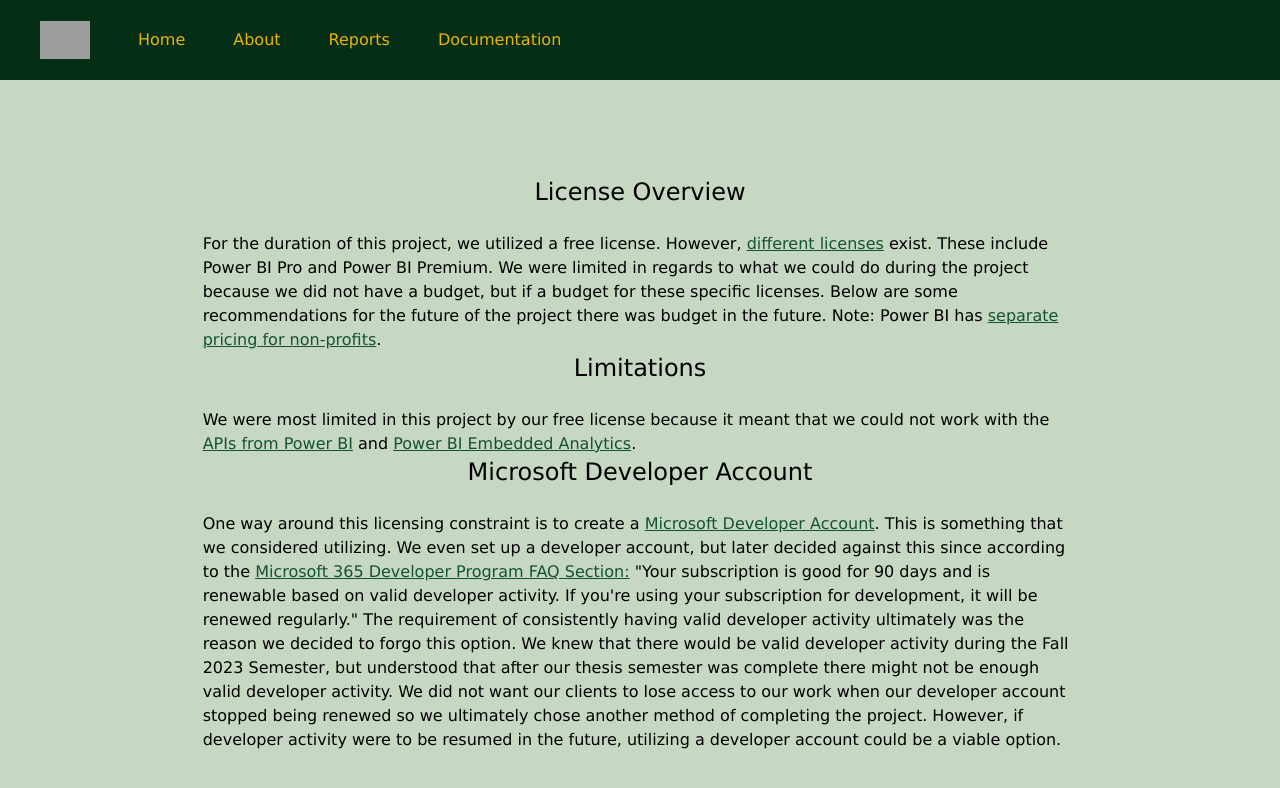
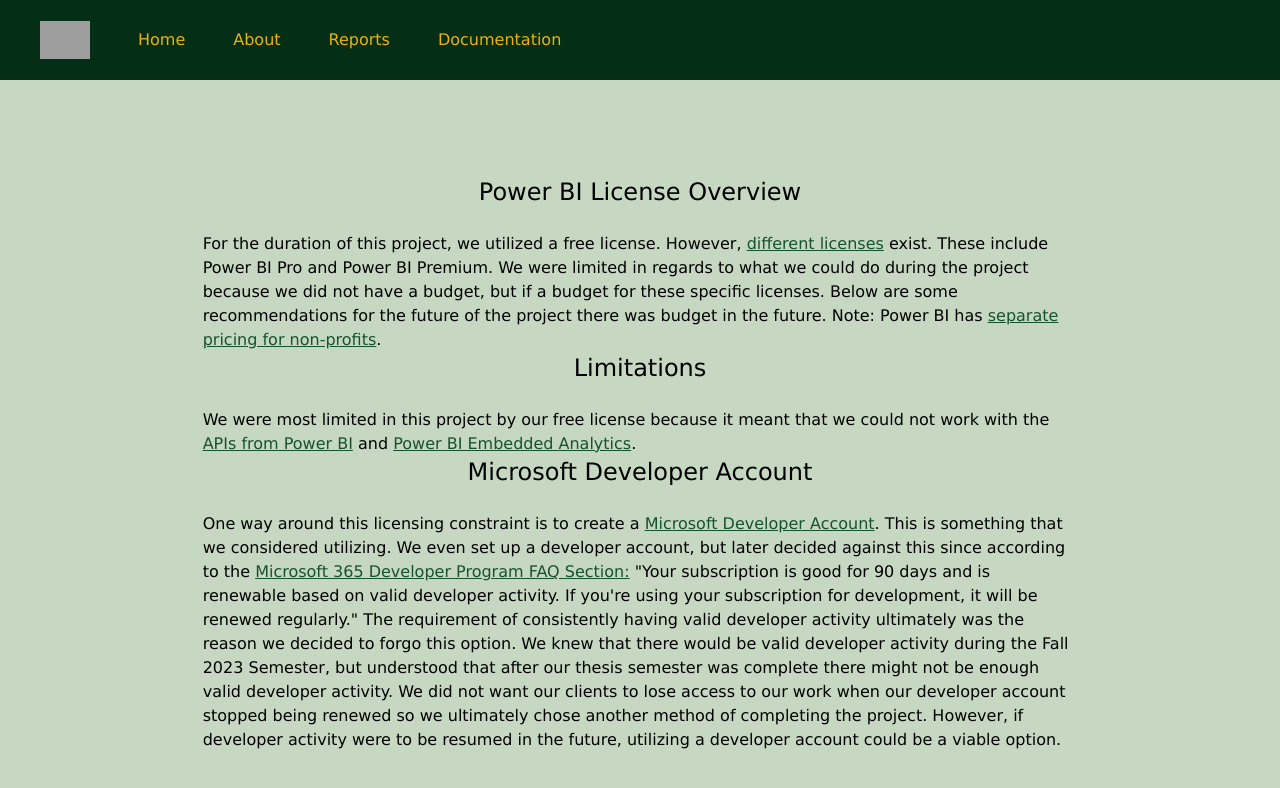
Before and after one commit to mmonroe3195/mmonroe3195.github.io, a Next.js app: page /documentation/power-bi-licenses in a window 1280 px wide. Shown: the top 788 px of the page. Built offline with nearby package versions, Linux system fonts and the light colour scheme; grey boxes are pictures that could not be loaded.

Commit message:
the client text change

```diff
--- a/src/app/about/project/page.tsx
+++ b/src/app/about/project/page.tsx
@@ -25,7 +25,7 @@
         clients with the goal of developing software that furthers social good.
       </div>
       <br />
-      <h2 className="text-2xl">COCVAC</h2>
+      <h2 className="text-2xl">The Project Client</h2>
       <br />
       <img
         src="https://github.com/cocvac-hamilton2023/thesis_ui/blob/main/cocvac-building.jpeg?raw=true"
--- a/src/app/documentation/power-bi-licenses/page.tsx
+++ b/src/app/documentation/power-bi-licenses/page.tsx
@@ -2,7 +2,7 @@
   return (
     <main className="flex min-h-screen flex-col items-center p-24 w-10/12 m-auto">
       <h2 id="license-overview" className="text-2xl">
-        License Overview
+        Power BI License Overview
       </h2>
       <br />
       <p>
```
